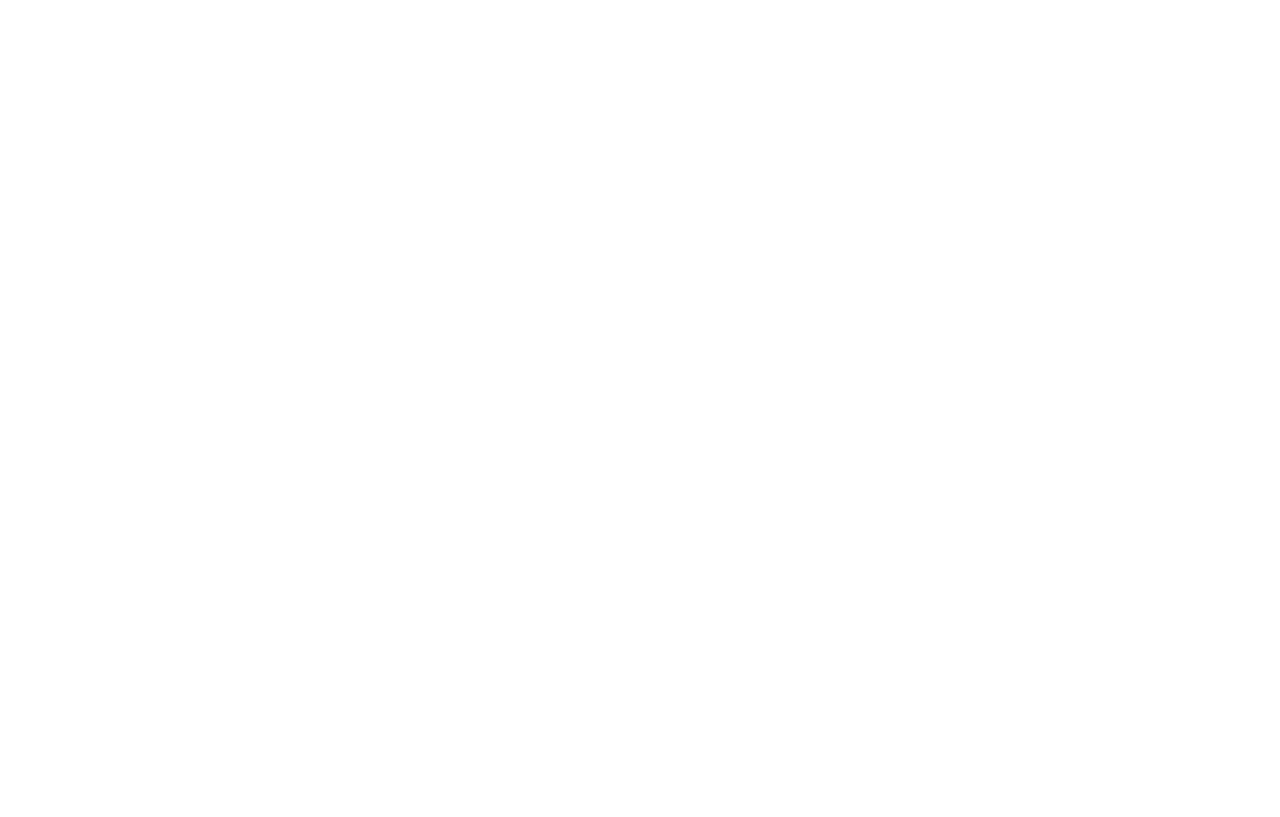
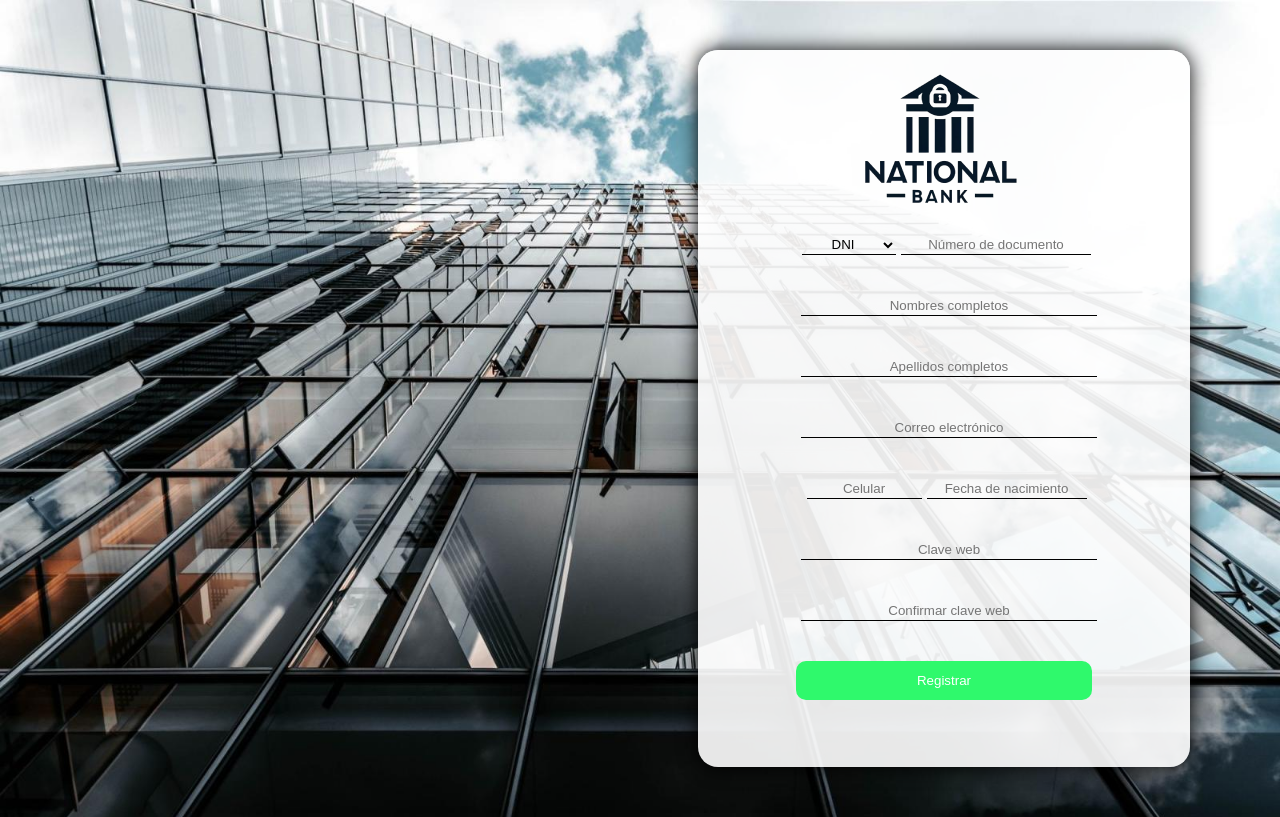
Before and after one commit to ElvisMan2/national-bank, a React (Create React App) app: page /registro in a window 1280 px wide. Before the commit this address had no page. Built offline with nearby package versions, Linux system fonts and the light colour scheme.

Commit message:
login-registro

```diff
--- a/src/App.js
+++ b/src/App.js
@@ -1,12 +1,16 @@
 import './App.css';
 import { Route, Routes } from 'react-router-dom';
 import Inicio from './pages/Inicio';
+import Menu from './pages/Menu';
+import Registro from './pages/Registro';
 
 function App() {
   return (
     <div className="App">
       <Routes>
         <Route path="/" element={<Inicio />}></Route>
+        <Route path="/menu" element={<Menu />}></Route>
+        <Route path="/registro" element={<Registro />}></Route>
       </Routes>
     </div>
   );
--- a/src/pages/Inicio.js
+++ b/src/pages/Inicio.js
@@ -1,32 +1,123 @@
-import React from 'react'
-import '../styles/Inicio.css'
-import logo from '../images/logo.png'
+import React, { useState } from 'react';
+import { useNavigate } from 'react-router-dom';
+import styles from '../styles/Inicio.module.css';
+import logo from '../images/logo.png';
 
 export default function Inicio() {
+    const [documentType, setDocumentType] = useState('DNI');
+    const [dni, setDni] = useState('');
+    const [password, setPassword] = useState('');
+    const [errorMessage, setErrorMessage] = useState('');
+    const navigate = useNavigate();
+
+    const validateForm = async (event) => {
+        event.preventDefault();
+        setErrorMessage('');
+
+        let valid = true;
+
+        if (!dni) {
+            setErrorMessage('El número de documento es obligatorio.');
+            valid = false;
+        } else if (!isValidDNI(documentType, dni)) {
+            setErrorMessage('El número de documento no es válido.');
+            valid = false;
+        }
+
+        if (!password) {
+            setErrorMessage('La clave web es obligatoria.');
+            valid = false;
+        }
+
+        if (valid) {
+            try {
+                const user = await loginUser(dni, password);
+                console.log(user);
+                storeUserData(user);
+                navigate('/menu');
+            } catch (error) {
+                setErrorMessage('Error en el inicio de sesión: ' + error.message);
+            }
+        }
+    };
+
+    const isValidDNI = (documentType, dni) => {
+        return (documentType === 'DNI' && /^\d{8}$/.test(dni)) ||
+               (documentType === 'Carnet de Extranjeria' && /^[a-zA-Z0-9]{9}$/.test(dni));
+    };
+
+    const loginUser = async (dni, password) => {
+        const response = await fetch('http://167.71.97.221:8080/api/user/login', {
+            method: 'POST',
+            headers: {
+                'Content-Type': 'application/json'
+            },
+            body: JSON.stringify({
+                numIdentification: dni,
+                password: password
+            })
+        });
+
+        if (!response.ok) {
+            throw new Error('Login failed');
+        }
+        return response.json();
+    };
+
+    const storeUserData = (user) => {
+        localStorage.setItem('user', JSON.stringify(user));
+        localStorage.setItem('userId', user.id);
+        localStorage.setItem('userPassword', user.password);
+    };
+
+
+
     return (
-        <div id='inicio'>
-            <div className="card">
-                <img id="logo" src={logo} alt="logo" />
-                <form id="login">
+        <div className={styles.inicio}>
+            <div className={styles.card}>
+                <img src={logo} alt="logo" className={styles.logo} />
+                <form onSubmit={validateForm} className={styles.login}>
                     <div>
-                        <select id="document-type" name="document-type" required>
+                        <select
+                            name="document-type"
+                            value={documentType}
+                            onChange={(e) => setDocumentType(e.target.value)}
+                            className={styles.documentType}
+                            required
+                        >
                             <option value="DNI">DNI</option>
                             <option value="Carnet de Extranjeria">Carnet de Extranjeria</option>
                         </select>
 
-                        <input type="text" id="dni" name="dni" placeholder="Número de documento" required /><br/>
+                        <input
+                            type="text"
+                            name="dni"
+                            placeholder="Número de documento"
+                            value={dni}
+                            onChange={(e) => setDni(e.target.value)}
+                            className={styles.dni}
+                            required
+                        /><br/>
                     </div>
-                    <input type="password" id="password" name="password" required placeholder="Clave web" /><br/>
+                    <input
+                        type="password"
+                        name="password"
+                        placeholder="Clave web"
+                        value={password}
+                        onChange={(e) => setPassword(e.target.value)}
+                        className={styles.password}
+                        required
+                    /><br/>
 
-                    <span id="error-message" class="error-message"></span>
+                    <span className={styles.errorMessage}>{errorMessage}</span>
 
-                    <button type="submit" id="ingresar">Ingresar</button>
+                    <button type="submit" className={styles.ingresar}>Ingresar</button>
                     <br />
 
-                    <button type="button" id="registrar" >Registrar</button>
+                    <button type="button" onClick={()=>navigate('/registro')} className={styles.registrar}>Registrar</button>
                     <br />
                 </form>
             </div>
         </div>
-    )
+    );
 }
--- /dev/null
+++ b/src/pages/Menu.js
@@ -0,0 +1,9 @@
+import React from 'react'
+
+export default function Menu() {
+  return (
+    <div>
+      <h1>Menu</h1>
+    </div>
+  )
+}
--- /dev/null
+++ b/src/pages/Registro.js
@@ -0,0 +1,34 @@
+import React from 'react';
+import styles from '../styles/Registro.module.css'; // Asegúrate de usar la ruta correcta al archivo CSS
+import logo from '../images/logo.png';
+
+export default function Registro() {
+  return (
+    <div className={styles.registroContenedor}>
+      <div className={styles.card}>
+        <img src={logo} alt="logo" className={styles.logo} />
+        <form className={styles.registro}>
+          <div>
+            <select name="document-type" required className={styles.documentType}>
+              <option value="DNI">DNI</option>
+              <option value="Carnet de Extranjeria">Carnet de Extranjeria</option>
+            </select>
+            <input type="text" name="dni" required placeholder="Número de documento" className={styles.dni} />
+            <input type="text" name="nombre" required placeholder="Nombres completos" className={styles.input} />
+            <input type="text" name="apellidos" required placeholder="Apellidos completos" className={styles.input} />
+            <input type="email" name="correo" required placeholder="Correo electrónico" className={styles.input} />
+            <input type="text" name="celular" placeholder="Celular" required className={styles.celular} />
+            <input type="text" name="fechaNacimiento" required placeholder="Fecha de nacimiento"
+              onFocus={(e) => e.target.type = 'date'}
+              onBlur={(e) => e.target.type = 'text'}
+              className={styles.fechaNacimiento} />
+            <input type="password" name="password" required placeholder="Clave web" className={styles.input} />
+            <input type="password" name="passwordConfirmed" required placeholder="Confirmar clave web" className={styles.input} />
+            <span className={styles.errorMessage}></span>
+            <button type="submit" className={styles.registrar}>Registrar</button>
+          </div>
+        </form>
+      </div>
+    </div>
+  );
+}
--- a/src/styles/Inicio.css
+++ b/src/styles/Inicio.module.css
@@ -1,28 +1,27 @@
-#inicio{
+.inicio {
     background-image: url(../images/bg.jpg);
     background-size: cover;
     width: 100%;
-    height: 100vh;
     overflow: hidden;
+
 }
 
 .card {
     width: 492px;
     height: 500px;
-    margin: 50px auto 90px 90px;
-    background-color: rgba(255, 255, 255, 0.9); /* Se aplica opacidad solo al fondo */
+    margin: 50px auto 50px 90px; /* Corregido para centrar horizontalmente */
+    background-color: rgba(255, 255, 255, 0.9);
     border-radius: 20px;
     box-shadow: 0 0 20px black;
     text-align: center;
 }
-
 
 .card button {
     opacity: 1;
     cursor: pointer;
 }
 
-#login {
+.login {
     width: 296px;
     margin-left: auto;
     margin-right: auto;
@@ -30,7 +29,7 @@
     flex-direction: column;
 }
 
-#ingresar {
+.ingresar {
     width: 296px;
     height: 39px;
     background-color: #0842C5;
@@ -39,7 +38,7 @@
     border-radius: 10px;
 }
 
-#registrar {
+.registrar {
     width: 296px;
     height: 39px;
     margin-left: auto;
@@ -50,8 +49,7 @@
     border-radius: 10px;
 }
 
-input,select{
-
+input, select {
     background-color: transparent;
     border: none;
     border-bottom: 1px solid black;
@@ -60,29 +58,27 @@
     height: 20px;
 }
 
-
-
-#document-type {
+.documentType {
     width: 94px;
 }
 
-#dni {
+.dni {
     width: 190px;
-    margin-bottom: 40px;
-
-}
-
-
-
-img {
     margin-bottom: 40px;
 }
 
-#logo{
+.logo {
     margin-top: 20px;
+    margin-bottom: 40px;
 }
 
 a {
     text-align: center;
     margin-bottom: 30px;
 }
+
+.errorMessage {
+    color: red;
+    font-size: 14px;
+    margin-top: 10px;
+}
--- /dev/null
+++ b/src/styles/Registro.module.css
@@ -0,0 +1,70 @@
+.registroContenedor {
+    background-image: url(../images/bg.jpg);
+    background-size: cover;
+    width: 100%;
+    overflow: hidden;
+
+}
+
+.card {
+    width: 492px;
+    height: 717px;
+    margin: 50px 90px 50px auto; /* Centramos horizontalmente */
+    background-color: rgba(255, 255, 255, 0.9); /* Se aplica opacidad solo al fondo */
+    border-radius: 20px;
+    box-shadow: 0 0 20px black;
+    text-align: center;
+}
+
+.card button {
+    opacity: 1;
+    cursor: pointer; /* Añadido para mostrar el cursor de puntero */
+}
+
+.registro {
+    width: 296px;
+    margin-left: auto;
+    margin-right: auto;
+    display: flex;
+    flex-direction: column;
+}
+
+.registrar {
+    width: 296px;
+    height: 39px;
+    margin-left: auto;
+    margin-right: auto;
+    background-color: #2FF96C;
+    border: none;
+    color: white;
+    border-radius: 10px;
+}
+
+input, select {
+    margin-bottom: 40px;
+    width: 296px;
+    background-color: transparent;
+    border: none;
+    border-bottom: 1px solid black;
+}
+
+.documentType {
+    width: 94px;
+}
+
+.dni {
+    width: 190px;
+}
+
+.celular {
+    width: 115px;
+}
+
+.fechaNacimiento {
+    width: 160px;
+}
+
+.logo {
+    margin-top: 20px;
+    margin-bottom: 20px;
+}
```
